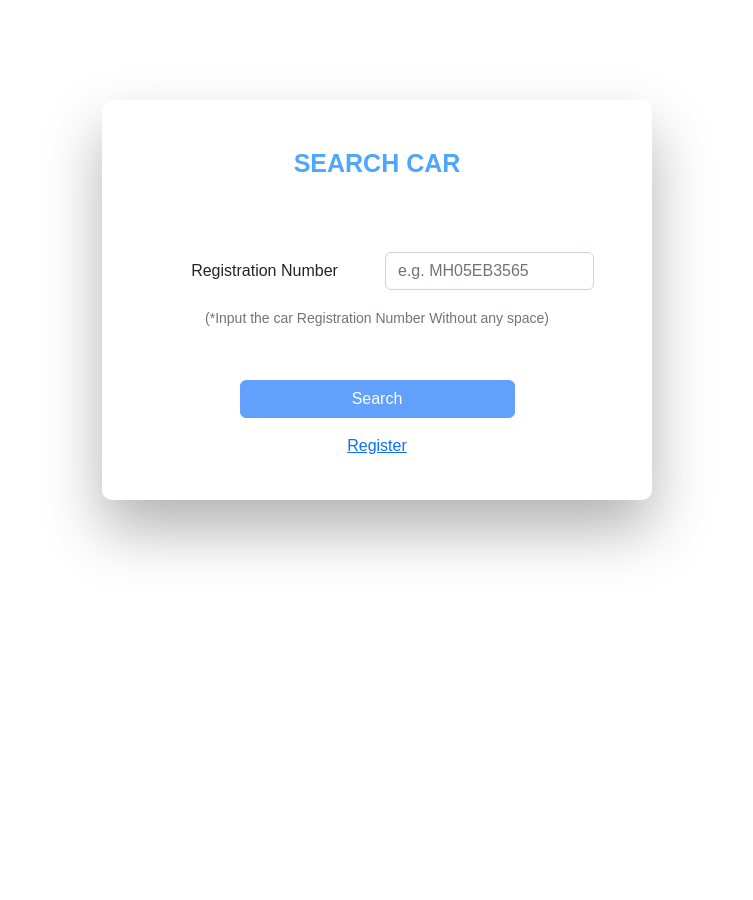
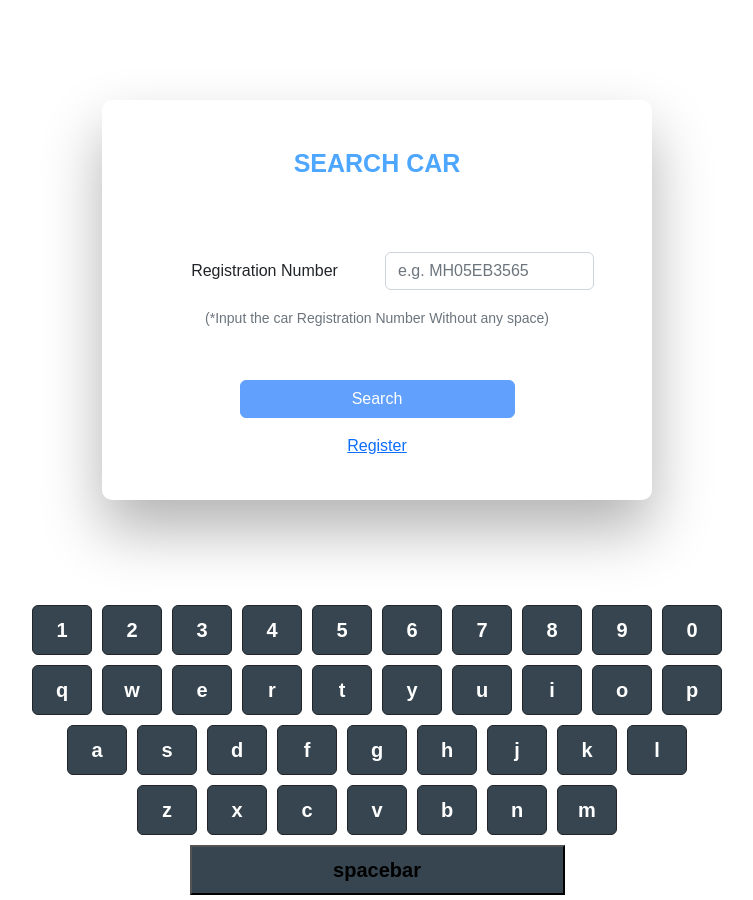
Before and after one commit to official-pac/smart-vision, an Angular app: page /search in a window 1280 px wide. Shown: the whole page, without its empty margins (263-1016 px from the left). Before the commit the page ends 800 px from the top, so only its background shows below. Built offline with nearby package versions, Linux system fonts and the light colour scheme.

Commit message:
added rudimentary version of custom made on-screen keyboard

```diff
--- /dev/null
+++ b/src/app/components/keyboard/keyboard.component.css
@@ -0,0 +1,106 @@
+#keyboard {
+    /* margin: 3px; */
+}
+
+/* .modal-dialog {
+position:fixed;
+top:auto;
+right:auto;
+left:auto;
+bottom:0;
+}   */
+
+.grid-container {
+    display: grid;
+    background-color: aqua;
+}
+
+.kb-row {
+    width: 100%;
+    justify-content: left !important;
+}
+
+.kb-row .btn {
+    height: 50px;
+    min-width: 60px;
+    max-width: 50px;
+    margin: 5px !important;
+    font-weight: 600;
+    text-align: center;
+    font-size: 20px;
+    padding: 2px !important;
+    background-color: #36454F;
+}
+
+.kb-row .btn1 {
+    height: 50px;
+    min-width: 375px;
+    margin: 5px !important;
+    text-align: center;
+    font-size: 20px;
+    font-weight: 600;
+    padding: 2px !important;
+    max-width: 500px;
+    background-color: #36454F;
+
+}
+
+.btn:hover {
+    background-color: #D3D3D3;
+    border: none;
+}
+
+.btn1:hover {
+    background-color: #D3D3D3;
+    border: none;
+}
+
+.modalbody {
+    text-align: center;
+    /* margin: 40px 0px 30px 0px; */
+}
+
+.kb-row .btn-wide {
+    width: 20px;
+    min-width: 13vw !important;
+    max-width: 13vw !important;
+}
+
+.modal-content {
+    background-color: black;
+}
+
+.btn-close {
+    background-color: white;
+}
+
+@media only screen and (max-width: 992px) {
+    /* For tablets: */
+    .kb-row .btn {
+  min-width: 30px;
+  min-height: 30px;
+}
+.kb-row .btn1{
+    min-width: 200px
+}
+}
+@media only screen and (max-width: 550px) {
+    /* For tablets: */
+    .kb-row .btn {
+  min-width: 25px;
+  min-height: 25px;
+}
+.kb-row .btn1{
+    min-width: 200px
+}
+}
+@media only screen and (max-width: 430px) {
+    /* For tablets: */
+    .kb-row .btn {
+  min-width: 20px;
+  min-height: 20px;
+}
+.kb-row .btn1{
+    min-width: 200px
+}
+}
--- /dev/null
+++ b/src/app/components/keyboard/keyboard.component.html
@@ -0,0 +1,55 @@
+<div class="row modalbody">
+    <div class="kb-row">
+
+        <button class="btn btn-dark" type="button" (click)="onClick('1')">1</button>
+        <button class="btn btn-dark" type="button" (click)="onClick('2')">2</button>
+        <button class="btn btn-dark" type="button">3</button>
+        <button class="btn btn-dark" type="button">4</button>
+        <button class="btn btn-dark" type="button">5</button>
+        <button class="btn btn-dark" type="button">6</button>
+        <button class="btn btn-dark" type="button">7</button>
+        <button class="btn btn-dark" type="button">8</button>
+        <button class="btn btn-dark" type="button">9</button>
+        <button class="btn btn-dark" type="button">0</button>
+
+    </div>
+    <div class="kb-row">
+
+        <button class="btn btn-dark" type="button">q</button>
+        <button class="btn btn-dark" type="button">w</button>
+        <button class="btn btn-dark" type="button">e</button>
+        <button class="btn btn-dark" type="button">r</button>
+        <button class="btn btn-dark" type="button">t</button>
+        <button class="btn btn-dark" type="button">y</button>
+        <button class="btn btn-dark" type="button">u</button>
+        <button class="btn btn-dark" type="button">i</button>
+        <button class="btn btn-dark" type="button">o</button>
+        <button class="btn btn-dark" type="button">p</button>
+
+
+    </div>
+    <div class="kb-row">
+        <button class="btn btn-dark" type="button">a</button>
+        <button class="btn btn-dark" type="button">s</button>
+        <button class="btn btn-dark" type="button">d</button>
+        <button class="btn btn-dark" type="button">f</button>
+        <button class="btn btn-dark" type="button">g</button>
+        <button class="btn btn-dark" type="button">h</button>
+        <button class="btn btn-dark" type="button">j</button>
+        <button class="btn btn-dark" type="button">k</button>
+        <button class="btn btn-dark" type="button">l</button>
+    </div>
+    <div class="kb-row">
+        <button class="btn btn-dark" type="button">z</button>
+        <button class="btn btn-dark" type="button">x</button>
+        <button class="btn btn-dark" type="button">c</button>
+        <button class="btn btn-dark" type="button">v</button>
+        <button class="btn btn-dark" type="button">b</button>
+        <button class="btn btn-dark" type="button">n</button>
+        <button class="btn btn-dark" type="button">m</button>
+    </div>
+    <div class="kb-row">
+        <button class="btn1 btn-dark" type="button"> spacebar </button>
+    </div>
+
+</div>
--- /dev/null
+++ b/src/app/components/keyboard/keyboard.component.ts
@@ -0,0 +1,57 @@
+import { CommonModule } from '@angular/common';
+import { ChangeDetectorRef, Component, OnDestroy, OnInit } from '@angular/core';
+import { Subscription } from 'rxjs';
+import { DataShareService } from 'src/app/services/data-share.service';
+import { ElementFocus } from 'src/app/services/interface';
+
+@Component({
+  selector: 'app-keyboard',
+  standalone: true,
+  templateUrl: './keyboard.component.html',
+  styleUrls: ['./keyboard.component.css'],
+  imports: [CommonModule]
+})
+export class KeyboardComponent implements OnInit, OnDestroy {
+
+  subscription?: Subscription;
+  focusedElement!: ElementFocus;
+  constructor(private dataShareService: DataShareService, private cdRef: ChangeDetectorRef) { }
+
+  ngOnInit(): void {
+    this.initSubscription();
+  }
+
+  private initSubscription() {
+    try {
+      this.subscription = this.dataShareService.focusedElement$
+        .subscribe((ele: ElementFocus) => {
+          this.focusedElement = ele;
+        })
+    } catch (error) { console.log(error) }
+  }
+
+  onClick(value: string | number) {
+    try {
+
+      const elementRef = this.focusedElement.elementRef;
+      let { selectionStart, selectionEnd } = elementRef;
+      const formControl = this.focusedElement?.control.control;
+
+      const currentValue: string = this.focusedElement?.control?.value;
+      const newValue = currentValue.substring(0, (selectionStart || 0)) + value + currentValue.substring((selectionEnd || 0));
+
+      formControl?.setValue(newValue);
+      formControl?.markAsDirty();
+      elementRef.focus();
+      elementRef.selectionStart = elementRef.selectionEnd = (selectionStart || 0) + 1;
+
+      this.cdRef.detectChanges();
+    } catch (error) { console.log(error); }
+
+  }
+
+  ngOnDestroy(): void {
+    this.subscription?.unsubscribe();
+  }
+
+}
--- a/src/app/components/search-car/search-car.component.html
+++ b/src/app/components/search-car/search-car.component.html
@@ -9,7 +9,7 @@
                 <div class="col-6">
                     <input type="text" id="registrationNumber" name="registrationNumber"
                         [formControl]="registrationNumber" class="form-control" placeholder="e.g. MH05EB3565"
-                        aria-describedby="rnumber" appUpperCase>
+                        aria-describedby="rnumber" appKeyboard>
                 </div>
                 <ng-container *ngIf="registrationNumber?.dirty && registrationNumber?.invalid">
                     <span *ngIf="registrationNumber?.errors?.['minlength']">* Minimum 7 characters required</span>
@@ -37,3 +37,4 @@
         </form>
     </div>
 </div>
+<app-keyboard></app-keyboard>
--- a/src/app/components/search-car/search-car.component.ts
+++ b/src/app/components/search-car/search-car.component.ts
@@ -2,22 +2,26 @@ import { CommonModule } from '@angular/common';
 import { Component, OnInit } from '@angular/core';
 import { FormControl, ReactiveFormsModule, Validators } from '@angular/forms';
 import { Router, RouterModule } from '@angular/router';
+import { KeyboardDirective } from 'src/app/directives/keyboard.directive';
 import { UpperCaseDirective } from 'src/app/directives/upper-case.directive';
+import { DataShareService } from 'src/app/services/data-share.service';
 import { UserDetails } from 'src/app/services/interface';
 import { StorageService } from 'src/app/services/storage.service';
+import { KeyboardComponent } from '../keyboard/keyboard.component';
 
 @Component({
   selector: 'app-search-car',
   templateUrl: './search-car.component.html',
   styleUrls: ['./search-car.component.css'],
   standalone: true,
-  imports: [CommonModule, ReactiveFormsModule, UpperCaseDirective, RouterModule]
+  imports: [CommonModule, ReactiveFormsModule, UpperCaseDirective, RouterModule,
+    KeyboardComponent, KeyboardDirective]
 })
 export class SearchCarComponent implements OnInit {
 
   registrationNumber!: FormControl;
   isCarNotFound = false;
-  constructor(private router: Router, private storageService: StorageService) { }
+  constructor(private router: Router, private storageService: StorageService, private dataShareService: DataShareService) { }
 
   ngOnInit(): void {
     this.initField();
--- /dev/null
+++ b/src/app/directives/keyboard.directive.ts
@@ -0,0 +1,21 @@
+import { Directive, ElementRef, HostListener } from '@angular/core';
+import { NgControl } from '@angular/forms';
+import { DataShareService } from '../services/data-share.service';
+
+@Directive({
+  selector: '[appKeyboard]',
+  standalone: true
+})
+export class KeyboardDirective {
+
+  elementRef: HTMLInputElement = this.el.nativeElement as HTMLInputElement;
+  constructor(private el: ElementRef, private dataShareService: DataShareService, private ngControl: NgControl) { }
+
+  @HostListener('focus')
+  onFocus() {
+    try {
+      this.dataShareService.setFocusedElement({ elementRef: this.elementRef, control: this.ngControl });
+    } catch (error) { console.log(error); }
+  }
+
+}
--- a/src/app/services/data-share.service.ts
+++ b/src/app/services/data-share.service.ts
@@ -1,5 +1,6 @@
 import { Injectable } from '@angular/core';
-import { BehaviorSubject } from 'rxjs';
+import { BehaviorSubject, Subject } from 'rxjs';
+import { ElementFocus } from './interface';
 
 @Injectable({
   providedIn: 'root'
@@ -7,15 +8,20 @@ import { BehaviorSubject } from 'rxjs';
 export class DataShareService {
 
   private userDetailsSubject = new BehaviorSubject<any>(null);
+  private focusedElementSubject = new Subject<ElementFocus>();
+  focusedElement$ = this.focusedElementSubject.asObservable();
+
+  private keyPressSubjetct = new Subject<string | number>();
+  keyPressSubjetct$ = this.keyPressSubjetct.asObservable();
   constructor() { }
 
-  // setRegistrationNumber(number: string): void {
-  //   sessionStorage.setItem('registrationNumber', number);
-  // }
+  setFocusedElement(ele: ElementFocus): void {
+    this.focusedElementSubject.next(ele);
+  }
 
-  // getRegistrationNumber(): string | null {
-  //   return sessionStorage.getItem('registrationNumber') || null;
-  // }
+  setKeyPressedValue(val: string | number): void {
+    this.keyPressSubjetct.next(val);
+  }
 
   set userDetails(userDetails: {}) {
     this.userDetailsSubject.next(userDetails);
```
Also changed, not shown: src/app/services/interface.ts (+7 -0 lines), 2 other files (tests, documents, lock files or other folders).
